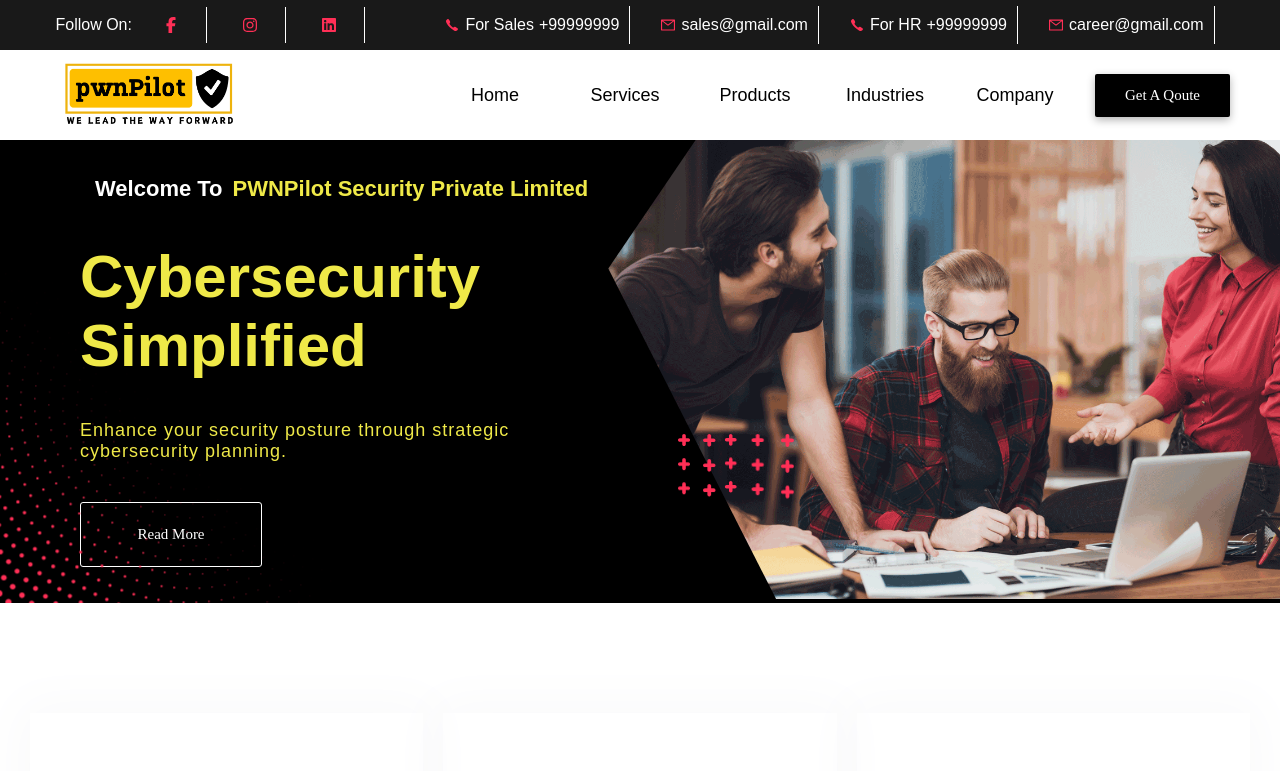
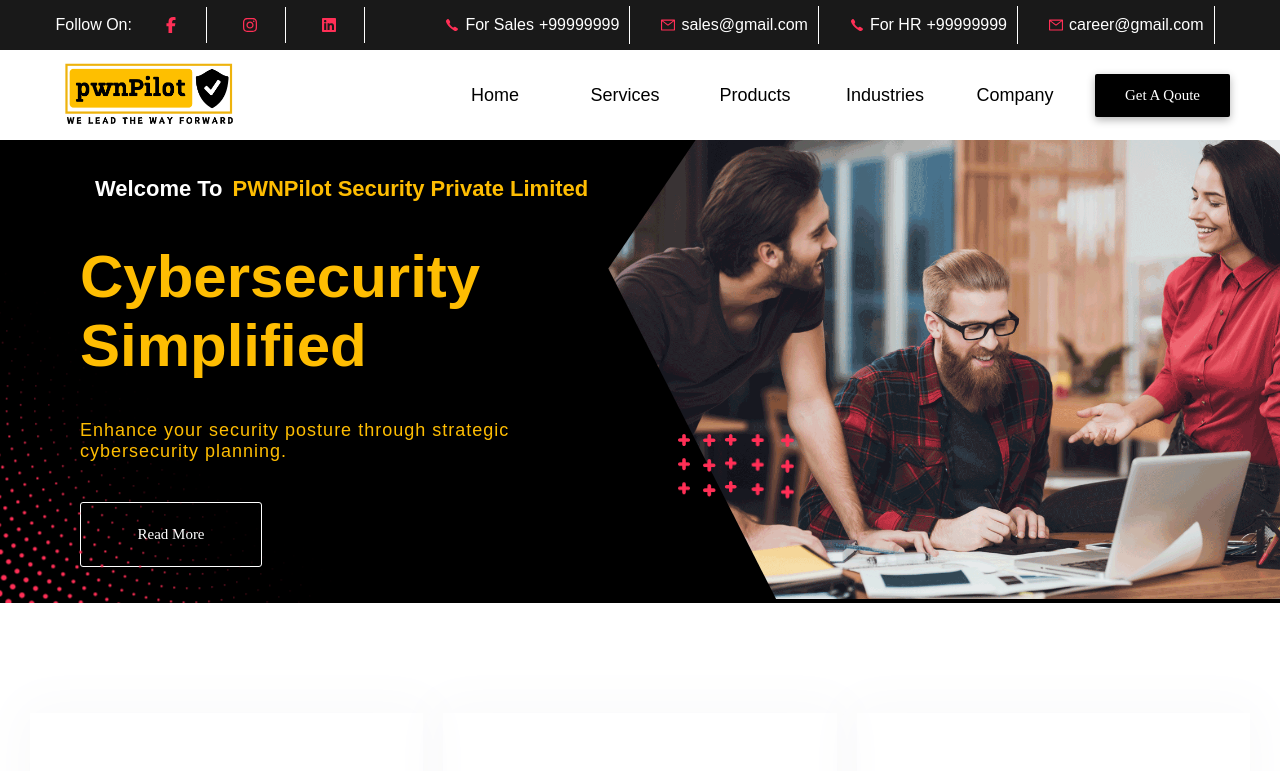
Before and after one commit to MayurKalwar0251/PwnPilot, a React (Vite) app: page / in a window 1280 px wide. Shown: the top 771 px of the page. Built offline with nearby package versions, Linux system fonts and the light colour scheme.

Commit message:
Update color

```diff
--- a/src/App.css
+++ b/src/App.css
@@ -1,6 +1,6 @@
 :root {
   --primary-color: rgb(239, 3, 72);
-  --secondary-color: rgb(239, 233, 72);
+  --secondary-color:rgba(254,189,2,255) ;
   --black-color: rgb(25, 25, 25);
 }
 
```
